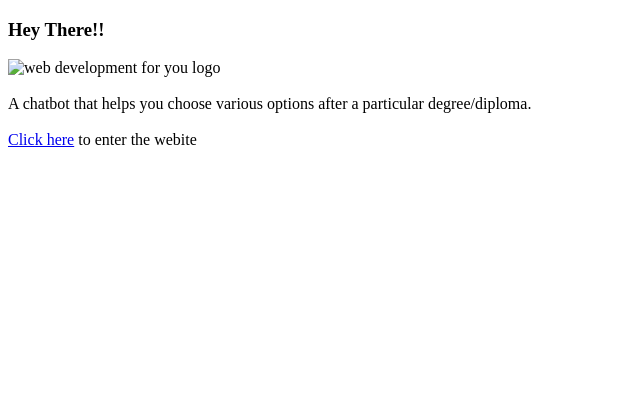
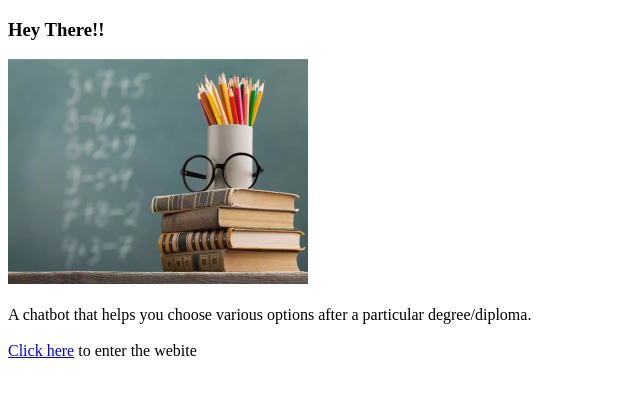
Before and after one commit to nandab9/BasicChatBot, a plain HTML site: page index.html in a window 1280 px wide. Shown: the whole page, without its empty margins (0-640 px from the left). Drawn offline with Linux system fonts and the light colour scheme.

Commit message:
Update index.html

```diff
--- a/index.html
+++ b/index.html
@@ -6,7 +6,7 @@
 </head>
 <body>
 <h3> Hey There!!</h3>
-<p><img src="75729.jpg" width="300" alt="web development for you logo"><br><br>
+<p><img src="https://github.com/nandab9/BasicChatBot/blob/main/Chat%20botttttt/75729.jpg" width="300" alt="web development for you logo"><br><br>
  A chatbot that helps you choose various options after a particular degree/diploma.<br><br>
 
 <a href = "https://github.com/nandab9/BasicChatBot" target="_blank"> Click here</a>
```
